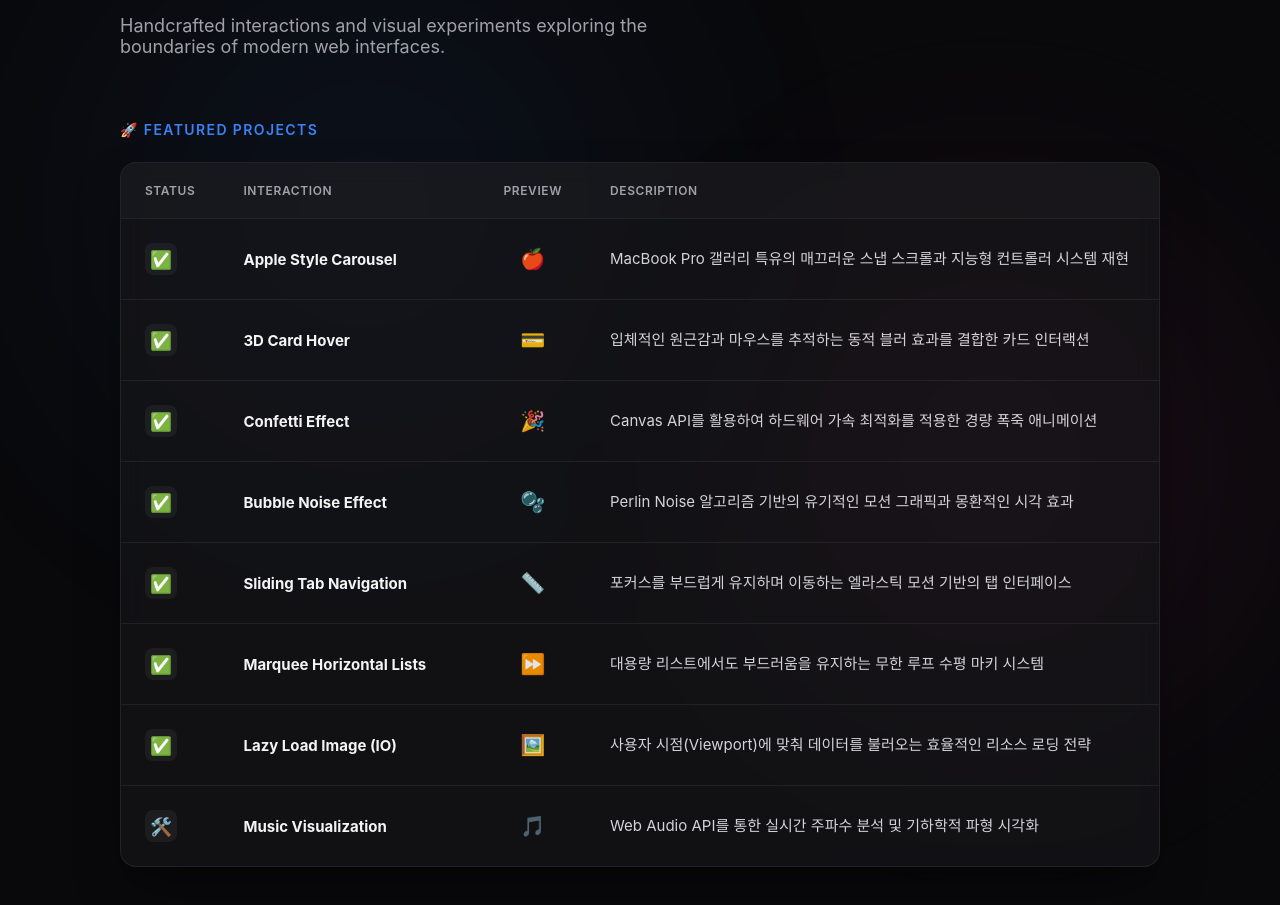
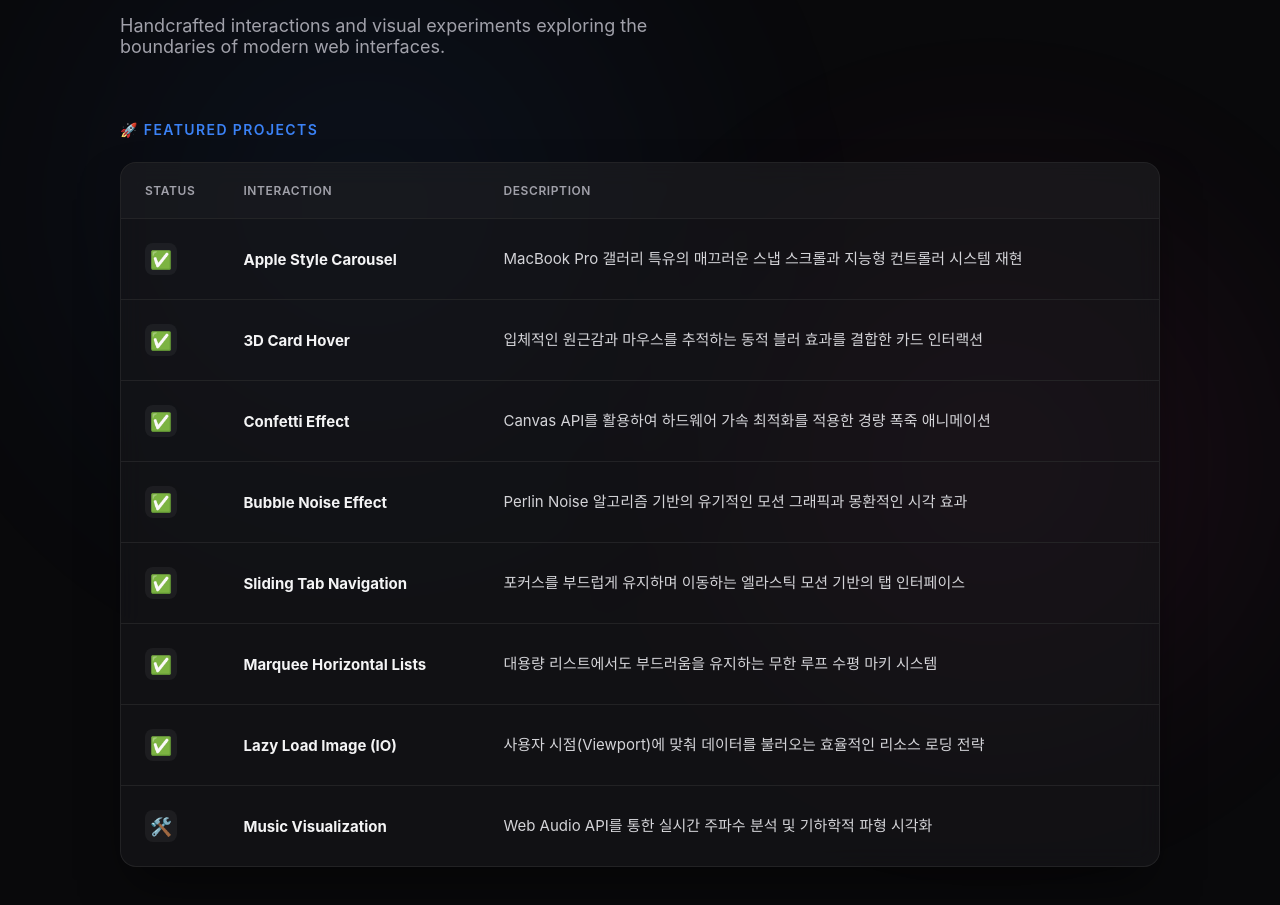
Before and after one commit to n2ptune/ui-lab, a website: page index.html in a window 1280 px wide. Shown: the part 151-1056 px from the top of the page. Drawn offline with Linux system fonts and the light colour scheme; a web font is replaced by a local one.

Commit message:
docs: remove preview column from project tables for cleaner layout

```diff
--- a/index.html
+++ b/index.html
@@ -169,7 +169,7 @@
         .feature-link {
             color: var(--text-primary);
             text-decoration: none;
-            font-weight: 700; /* 조금 더 강조 */
+            font-weight: 700;
             display: inline-block;
             position: relative;
             transition: color 0.2s ease;
@@ -179,21 +179,15 @@
             color: var(--accent);
         }
 
-        .preview-icon {
-            font-size: 1.25rem;
-            opacity: 0.9;
-        }
-
         .description {
-            color: #d4d4d8; /* 텍스트 밝기 상향 */
+            color: #d4d4d8;
             line-height: 1.6;
-            font-weight: 400; /* 폰트 두께 상향 */
+            font-weight: 400;
         }
 
         @media (max-width: 768px) {
             body { padding: 40px 16px; }
             h1 { font-size: 2.5rem; }
-            th:nth-child(3), td:nth-child(3) { display: none; }
             td { padding: 16px; }
         }
     </style>
@@ -215,7 +209,6 @@
                     <tr>
                         <th style="width: 80px;">Status</th>
                         <th style="width: 260px;">Interaction</th>
-                        <th style="width: 100px; text-align: center;">Preview</th>
                         <th>Description</th>
                     </tr>
                 </thead>
@@ -223,49 +216,41 @@
                     <tr>
                         <td><span class="status-badge">✅</span></td>
                         <td><a href="./gallery-carousel-like-apple/index.html" class="feature-link">Apple Style Carousel</a></td>
-                        <td style="text-align: center;"><span class="preview-icon">🍎</span></td>
                         <td class="description">MacBook Pro 갤러리 특유의 매끄러운 스냅 스크롤과 지능형 컨트롤러 시스템 재현</td>
                     </tr>
                     <tr>
                         <td><span class="status-badge">✅</span></td>
                         <td><a href="./3d-card/index.html" class="feature-link">3D Card Hover</a></td>
-                        <td style="text-align: center;"><span class="preview-icon">💳</span></td>
                         <td class="description">입체적인 원근감과 마우스를 추적하는 동적 블러 효과를 결합한 카드 인터랙션</td>
                     </tr>
                     <tr>
                         <td><span class="status-badge">✅</span></td>
                         <td><a href="./confetti-effect/index.html" class="feature-link">Confetti Effect</a></td>
-                        <td style="text-align: center;"><span class="preview-icon">🎉</span></td>
                         <td class="description">Canvas API를 활용하여 하드웨어 가속 최적화를 적용한 경량 폭죽 애니메이션</td>
                     </tr>
                     <tr>
                         <td><span class="status-badge">✅</span></td>
                         <td><a href="./bubble-effect/index.html" class="feature-link">Bubble Noise Effect</a></td>
-                        <td style="text-align: center;"><span class="preview-icon">🫧</span></td>
                         <td class="description">Perlin Noise 알고리즘 기반의 유기적인 모션 그래픽과 몽환적인 시각 효과</td>
                     </tr>
                     <tr>
                         <td><span class="status-badge">✅</span></td>
                         <td><a href="./sliding-tab/index.html" class="feature-link">Sliding Tab Navigation</a></td>
-                        <td style="text-align: center;"><span class="preview-icon">📏</span></td>
                         <td class="description">포커스를 부드럽게 유지하며 이동하는 엘라스틱 모션 기반의 탭 인터페이스</td>
                     </tr>
                     <tr>
                         <td><span class="status-badge">✅</span></td>
                         <td><a href="./marquee-horizontal-lists/index.html" class="feature-link">Marquee Horizontal Lists</a></td>
-                        <td style="text-align: center;"><span class="preview-icon">⏩</span></td>
                         <td class="description">대용량 리스트에서도 부드러움을 유지하는 무한 루프 수평 마키 시스템</td>
                     </tr>
                     <tr>
                         <td><span class="status-badge">✅</span></td>
                         <td><a href="./lazy-load-io/index.html" class="feature-link">Lazy Load Image (IO)</a></td>
-                        <td style="text-align: center;"><span class="preview-icon">🖼️</span></td>
                         <td class="description">사용자 시점(Viewport)에 맞춰 데이터를 불러오는 효율적인 리소스 로딩 전략</td>
                     </tr>
                     <tr>
                         <td><span class="status-badge">🛠️</span></td>
                         <td><a href="./music-visualization/index.html" class="feature-link">Music Visualization</a></td>
-                        <td style="text-align: center;"><span class="preview-icon">🎵</span></td>
                         <td class="description">Web Audio API를 통한 실시간 주파수 분석 및 기하학적 파형 시각화</td>
                     </tr>
                 </tbody>
```
Also changed, not shown: README.md.
